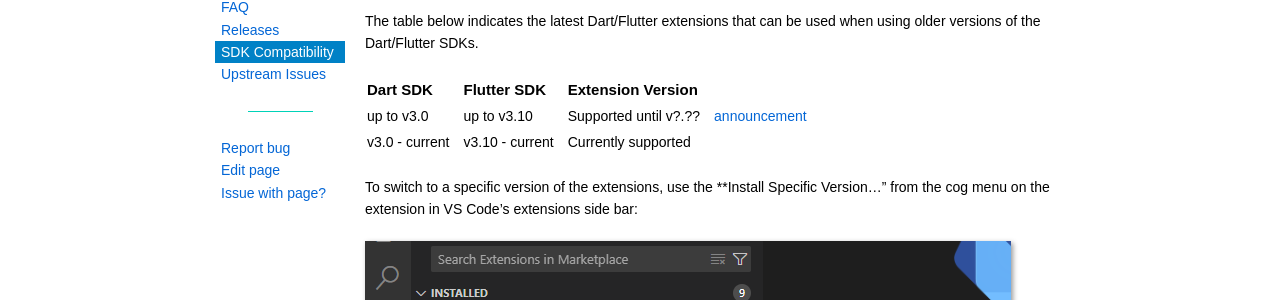
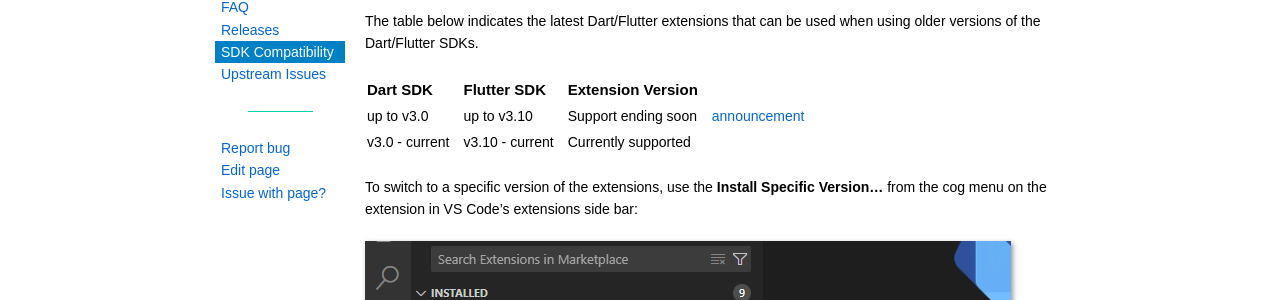
Before and after one commit to Dart-Code/Website, a Jekyll site: the page built from sdk-version-compatibility.md, in a window 1280 px wide. Shown: the part 191-491 px from the top of the page. Built offline with Jekyll 4.4.1, drawn with Linux system fonts in a browser that asks for light colours.

Commit message:
Tweak text

```diff
--- a/sdk-version-compatibility.md
+++ b/sdk-version-compatibility.md
@@ -14,9 +14,9 @@ The table below indicates the latest Dart/Flutter extensions that can be used wh
 
 | Dart SDK | Flutter SDK | Extension Version | |
 | ----- | ----- | ----- | ----- |
-| up to v3.0 | up to v3.10 | <span title="v?.??+1 removes legacy analysis server protocol support">Supported until v?.??</span> | [announcement](https://groups.google.com/g/flutter-announce/c/JQHzM3FbBGI) |
+| up to v3.0 | up to v3.10 | Support ending soon <!-- <span title="v?.??+1 removes legacy analysis server protocol support">Supported until v?.??</span> --> | [announcement](https://groups.google.com/g/flutter-announce/c/JQHzM3FbBGI) |
 | v3.0 - current | v3.10 - current | Currently supported |
 
-To switch to a specific version of the extensions, use the **Install Specific Version..." from the cog menu on the extension in VS Code's extensions side bar:
+To switch to a specific version of the extensions, use the **Install Specific Version...** from the cog menu on the extension in VS Code's extensions side bar:
 
 ![The "Install Specific Version" option in the extensions menu](/images/change_extension_version.png)
```
